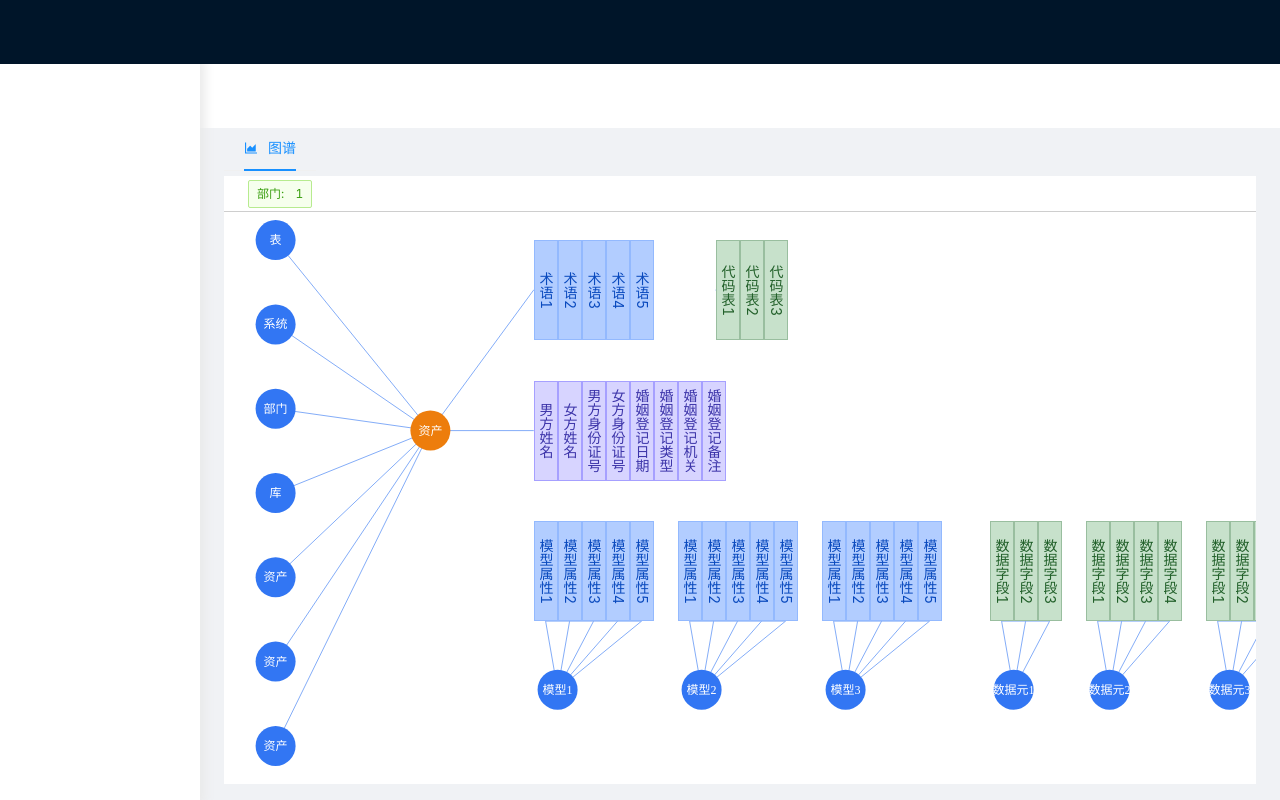
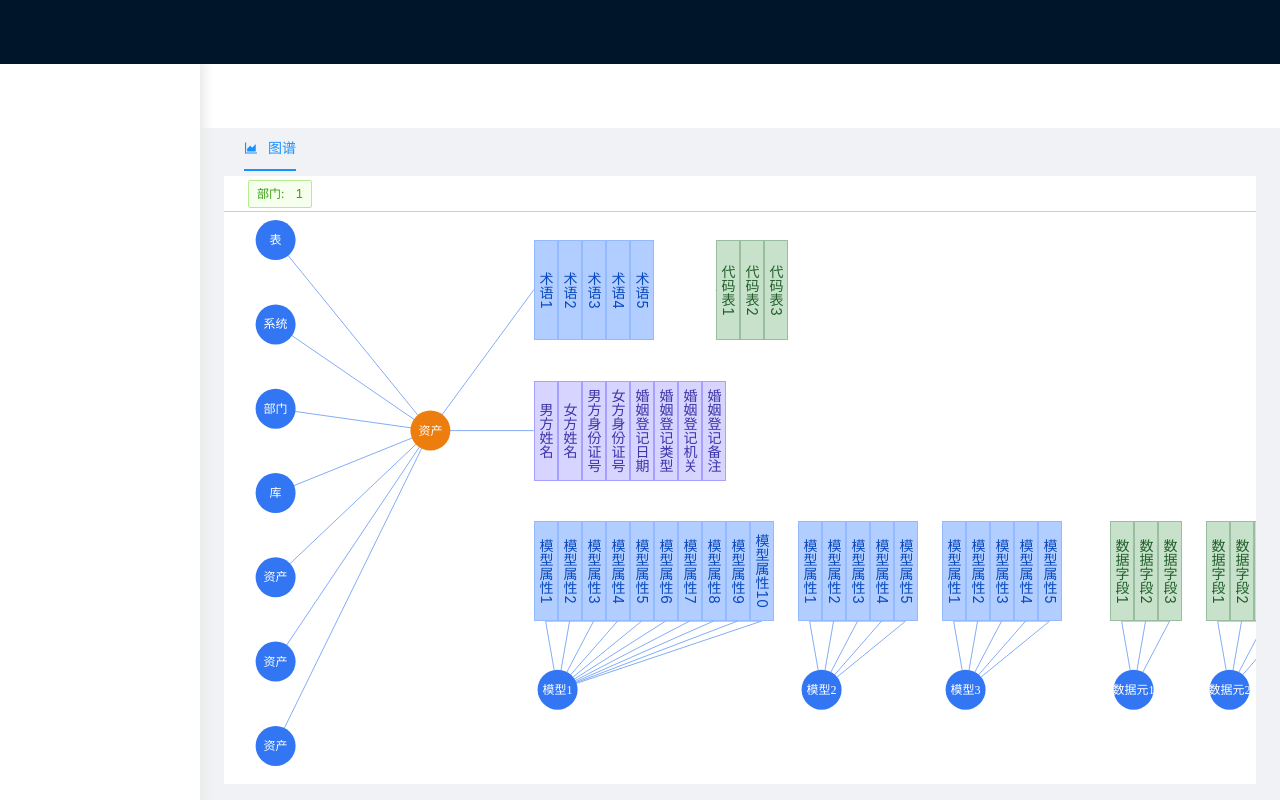
Before and after one commit to tohsaka888/network-data-platform, a React (Create React App) app: page / in a window 1280 px wide. Built offline with nearby package versions, Linux system fonts and the light colour scheme.

Commit message:
update: 更新测试数据

```diff
--- a/src/mock/fake_data.ts
+++ b/src/mock/fake_data.ts
@@ -187,6 +187,21 @@ const models: Point[] = [
       }, {
         name: '模型属性5',
         id: '4'
+      },{
+        name: '模型属性6',
+        id: '6'
+      }, {
+        name: '模型属性7',
+        id: '7'
+      }, {
+        name: '模型属性8',
+        id: '8'
+      }, {
+        name: '模型属性9',
+        id: '9'
+      }, {
+        name: '模型属性10',
+        id: '10'
       }
     ]
   }, {
```
